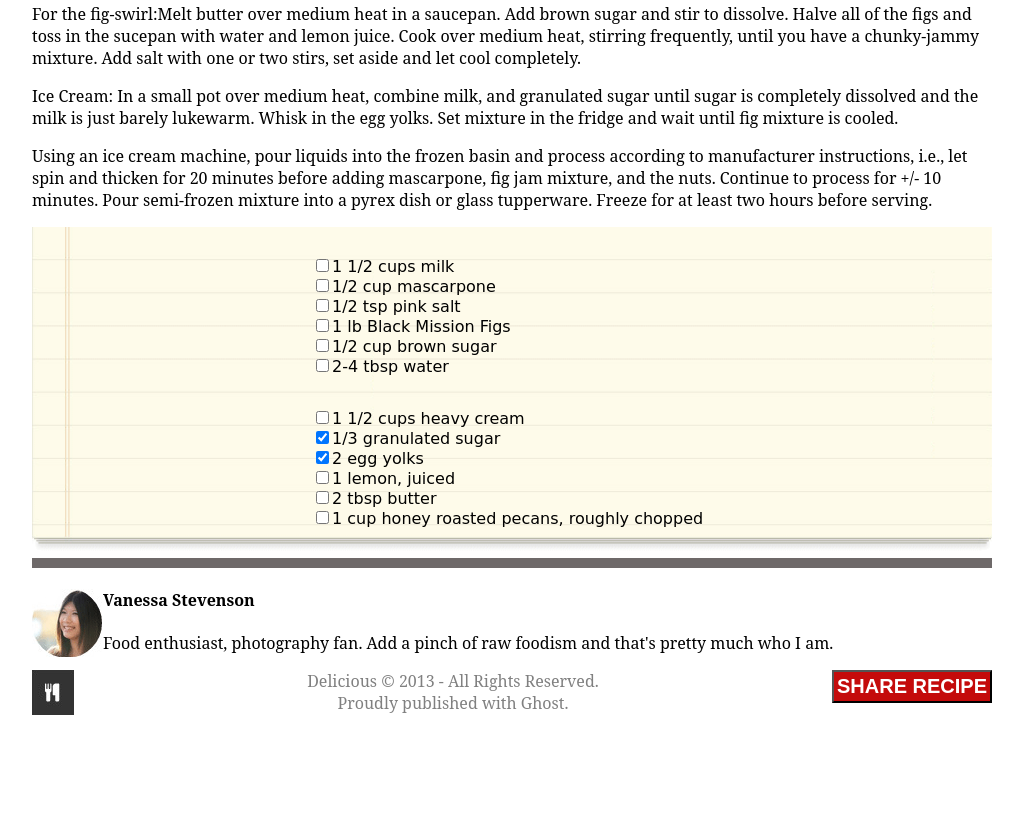
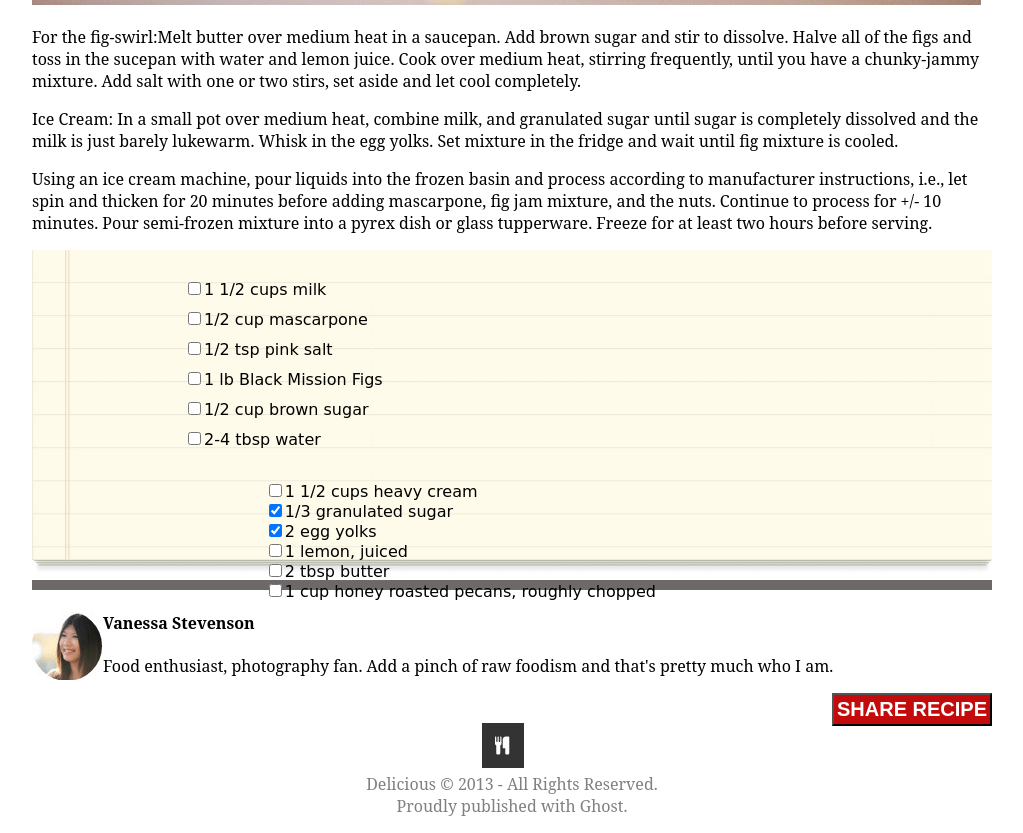
Before and after one commit to AnwarHemaimat/chocolate-pizza, a plain HTML site: page index.html in a window 1280 px wide. Shown: the part 775-1608 px from the top of the page, without its empty margins (128-1151 px from the left). Before the commit the page ends 1505 px from the top, so only its background shows below. Drawn offline with Linux system fonts and the light colour scheme.

Commit message:
New Editing

```diff
--- a/css/style.css
+++ b/css/style.css
@@ -24,6 +24,10 @@ header img {
 
 nav {
     float: right;
+    display: flex;
+}
+ nav img {
+    padding: 3px;
 }
 
 h1 {
@@ -35,6 +39,12 @@ h3{
     color: grey;
     font-family: 'Strait', sans-serif;
     font-size: 10px;
+
+}
+header h3{
+    padding-left: 50px;
+    margin-top: 0;
+    font-size: 9px;
 }
 
 .articletitle {
@@ -56,7 +66,6 @@ h3{
 
 .content {
     position: relative;
-    text-align: center;
     color: black;
 }
 
@@ -68,19 +77,25 @@ h3{
     font-family: 'Patrick Hand', cursive;
     position: absolute;
     top: 50%;
-    left: 50%;
+    left: 30%;
     transform: translate(-50%, -50%);
     text-align: left;
+    margin-left: auto;
+    margin-right: auto;
 }
+
 #table1 {
     float: left;
+    padding-left: 200px;
+    padding-top: 50px;
 }
 
 #table2 {
-    float: left;
+    float: right;
 }
 ul, li {
     list-style-type: none;
+
 }
 li {
     padding-left: 0;
@@ -90,9 +105,7 @@ li {
 #copyright {
     text-align: center;
     color: gray;
-}
-li button {
-    margin-right: 2em;
+   padding-top: 15px;
 }
 
 main {
@@ -113,12 +126,13 @@ footer button {
     padding-right: 3px;
     padding-top: 3px;
     padding-bottom: 3px;
+
 }
-/*
-#footlogo {
-    display: block;
-  margin-left: auto;
-  margin-right: auto;
-  width: 50%;
+#footLogo{
+    padding-top: 30px;
+padding-left: 450px;
+}
 
-} */
+div ul li input{
+    padding-right: 100px;
+}
--- a/index.html
+++ b/index.html
@@ -33,7 +33,7 @@
         <h3>Posted on 15 Dec 2013 / Desserts</h3>
       </div>
       <div>
-          <img src="./img/choco-pizza.png"/>
+          <img style="width: 950px;" src="./img/choco-pizza.png"/>
       </div>
       <p>For the fig-swirl:Melt butter over medium heat in a saucepan. Add brown sugar and stir to dissolve. Halve all of the figs and toss in the sucepan with water and lemon juice. Cook over medium heat, stirring frequently, until you have a chunky-jammy mixture. Add salt with one or two stirs, set aside and let cool completely.</p>
       <p>Ice Cream: In a small pot over medium heat, combine milk, and granulated sugar until sugar is completely dissolved and the milk is just barely lukewarm. Whisk in the egg yolks. Set mixture in the fridge and wait until fig mixture is cooled.</p>
@@ -43,11 +43,11 @@
         <div class="Tables">
             <ul id="table1">
               <li><input type="checkbox" name="check1">1 1/2 cups milk</li>
-              <li><input type="checkbox" name="check2">1/2 cup mascarpone</li>
-              <li><input type="checkbox" name="check3">1/2 tsp pink salt</li>
-              <li><input type="checkbox" name="check4">1 lb Black Mission Figs</li>
-              <li><input type="checkbox" name="check5">1/2 cup brown sugar</li>
-              <li><input type="checkbox" name="check6">2-4 tbsp water</li>
+              <li style="padding-top: 10px;"><input type="checkbox" name="check2">1/2 cup mascarpone</li>
+              <li style="padding-top: 10px;"><input type="checkbox" name="check3">1/2 tsp pink salt</li>
+              <li style="padding-top: 10px;"><input type="checkbox" name="check4">1 lb Black Mission Figs</li>
+              <li style="padding-top: 10px;"><input type="checkbox" name="check5">1/2 cup brown sugar</li>
+              <li style="padding-top: 10px;"><input type="checkbox" name="check6">2-4 tbsp water</li>
             </ul>
             <ul id="table2">
               <li><input type="checkbox" name="check7">1 1/2 cups heavy cream</li>
@@ -68,7 +68,7 @@
             <button type="button">SHARE RECIPE</button>
 
             <img id="footLogo" style="display: block; margin-left: auto; margin-right: auto;" src="./img/logo.png"/>
-            <p id="copyright">
+            <p id="copyright" style="padding-top: 80px;">
               Delicious &copy; 2013 - All Rights Reserved.
               <br>
               Proudly published with Ghost.
```
